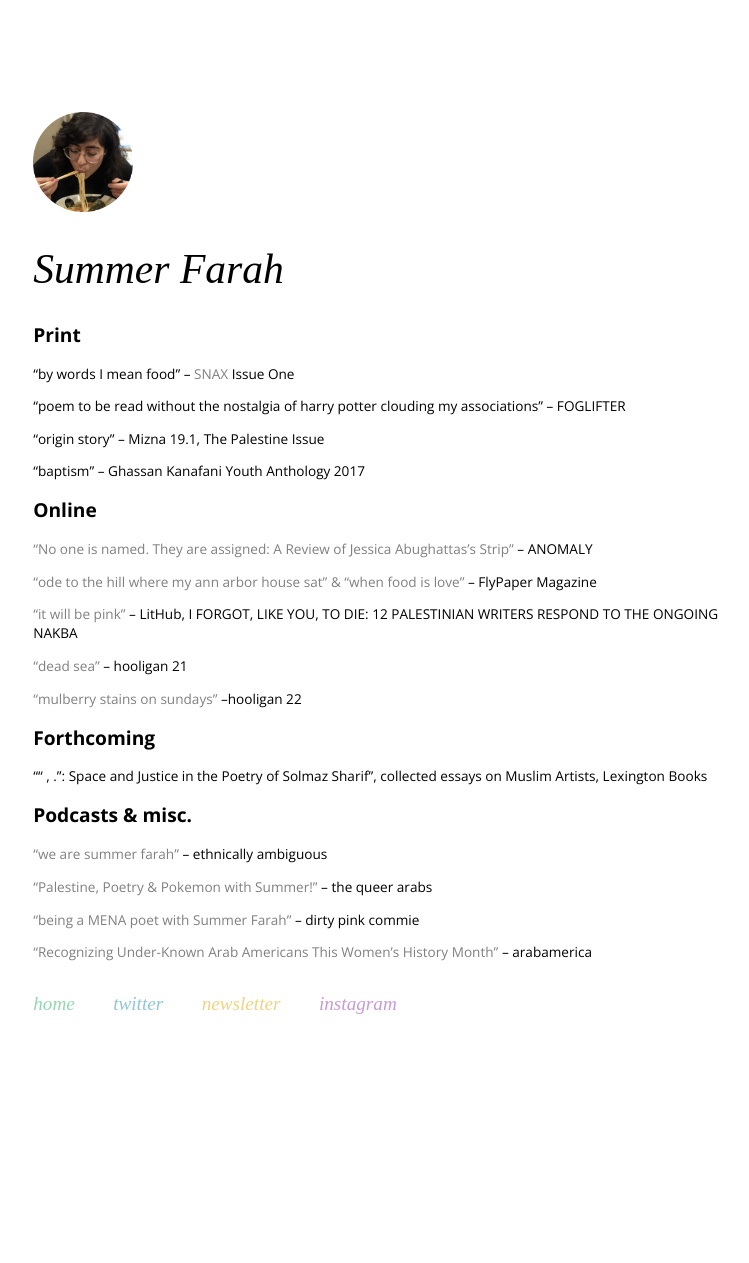
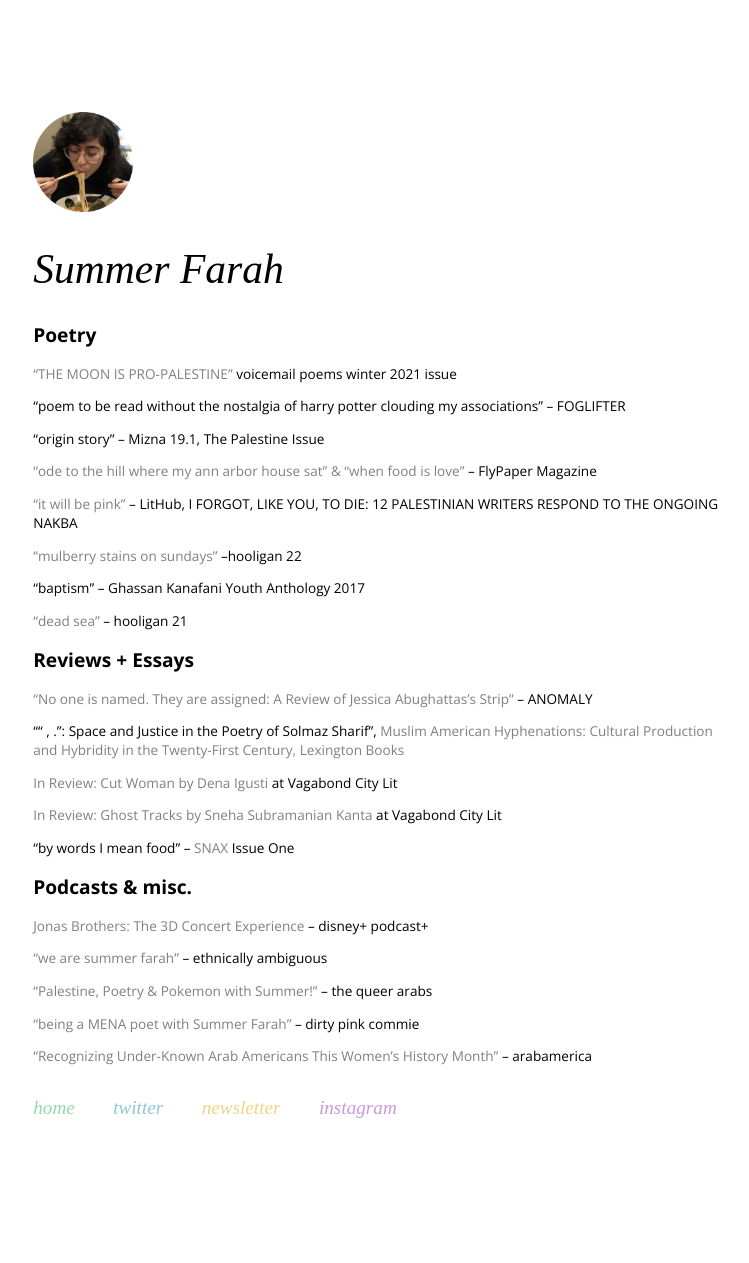
Before and after one commit to jilliangmeehan/summer-farah, a Jekyll site: the page built from work.html, in a window 1280 px wide. Shown: the whole page, without its empty margins (66-815 px from the left). Built offline with Jekyll 4.4.1, drawn with Linux system fonts in a browser that asks for light colours; some web fonts are replaced; before the commit the page ends 1159 px from its top, so only the background shows below that.

Commit message:
Update work.md

```diff
--- a/_includes/work.md
+++ b/_includes/work.md
@@ -1,28 +1,34 @@
-## Print
-"by words I mean food" – [SNAX](https://snaxreport.com/) Issue One
+## Poetry
+["THE MOON IS PRO-PALESTINE"](https://voicemailpoems.org/2021/02/02/the-moon-is-pro-palestine/) voicemail poems winter 2021 issue
 
 "poem to be read without the nostalgia of harry potter clouding my associations" – FOGLIFTER
 
 “origin story” – Mizna 19.1, The Palestine Issue
 
-“baptism” – Ghassan Kanafani Youth Anthology 2017
-
-## Online
-["No one is named. They are assigned: A Review of Jessica Abughattas’s Strip"](https://medium.com/anomalyblog/no-one-is-named-they-are-assigned-a-review-of-jessica-abughattas-strip-855a6016e12b) – ANOMALY
-
 ["ode to the hill where my ann arbor house sat" & "when food is love"](https://issuu.com/flypapermag/docs/poetry_issue_x) – FlyPaper Magazine
 
 ["it will be pink"](https://lithub.com/poets-respond-to-the-anniversary-of-nakba/) – LitHub, I FORGOT, LIKE YOU, TO DIE: 12 PALESTINIAN WRITERS RESPOND TO THE ONGOING NAKBA
 
+["mulberry stains on sundays"](https://issuu.com/hooliganmag/docs/issue_22) –hooligan 22
+
+“baptism” – Ghassan Kanafani Youth Anthology 2017
+
 ["dead sea"](https://issuu.com/hooliganmag/docs/issue_21) – hooligan 21
 
-["mulberry stains on sundays"](https://issuu.com/hooliganmag/docs/issue_22) –hooligan 22
+## Reviews + Essays
+["No one is named. They are assigned: A Review of Jessica Abughattas’s Strip"](https://medium.com/anomalyblog/no-one-is-named-they-are-assigned-a-review-of-jessica-abughattas-strip-855a6016e12b) – ANOMALY
 
-## Forthcoming
+"“ , .”: Space and Justice in the Poetry of Solmaz Sharif", [Muslim American Hyphenations: Cultural Production and Hybridity in the Twenty-First Century, Lexington Books](https://rowman.com/ISBN/9781793641298/Muslim-American-Hyphenations-Cultural-Production-and-Hybridity-in-the-Twenty-first-Century)
 
-"“ , .”: Space and Justice in the Poetry of Solmaz Sharif", collected essays on Muslim Artists, Lexington Books
+[In Review: Cut Woman by Dena Igusti](https://vagabondcitylit.com/2020/12/14/in-review-cut-woman-by-dena-igusti/) at Vagabond City Lit
+
+[In Review: Ghost Tracks by Sneha Subramanian Kanta](https://vagabondcitylit.com/2021/02/15/in-review-ghost-tracks-by-sneha-subramanian-kanta/) at Vagabond City Lit
+
+"by words I mean food" – [SNAX](https://snaxreport.com/) Issue One
 
 ## Podcasts & misc.
+[Jonas Brothers: The 3D Concert Experience](https://open.spotify.com/episode/53Z3M8GrjTwkavYXsrFaZX?si=WN44R1cYQQirXtBw0a8JHQ) – disney+ podcast+
+
 ["we are summer farah"](https://www.ethnicallyambiguouspod.com/podcasts/we-are-summer-farah.html) – ethnically ambiguous
 
 ["Palestine, Poetry & Pokemon with Summer!"](https://thequeerarabs.com/podcast/episode-49-palestine-poetry-pokemon-with-summer/) – the queer arabs
```
